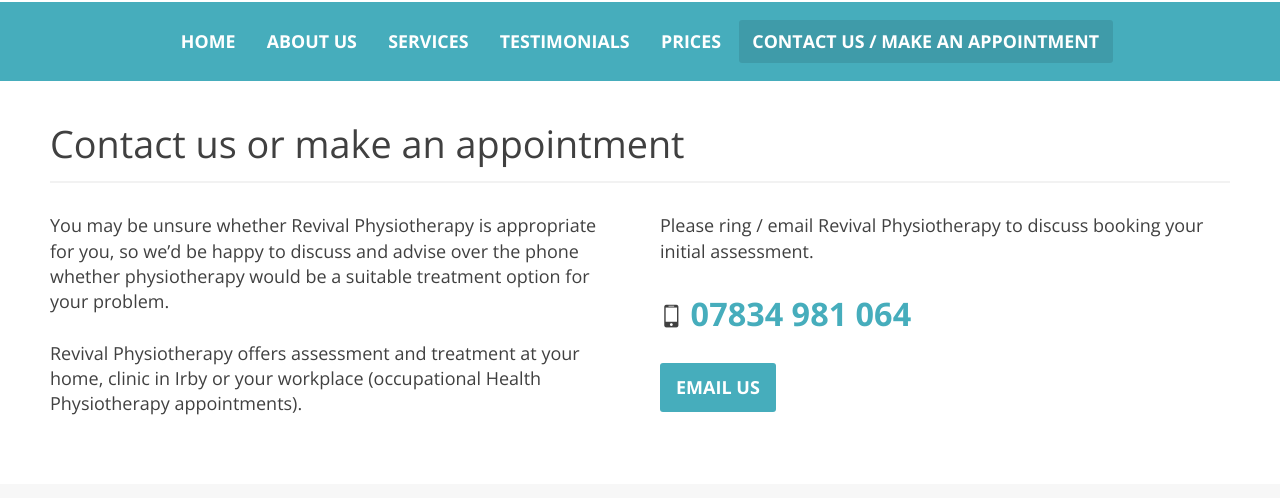
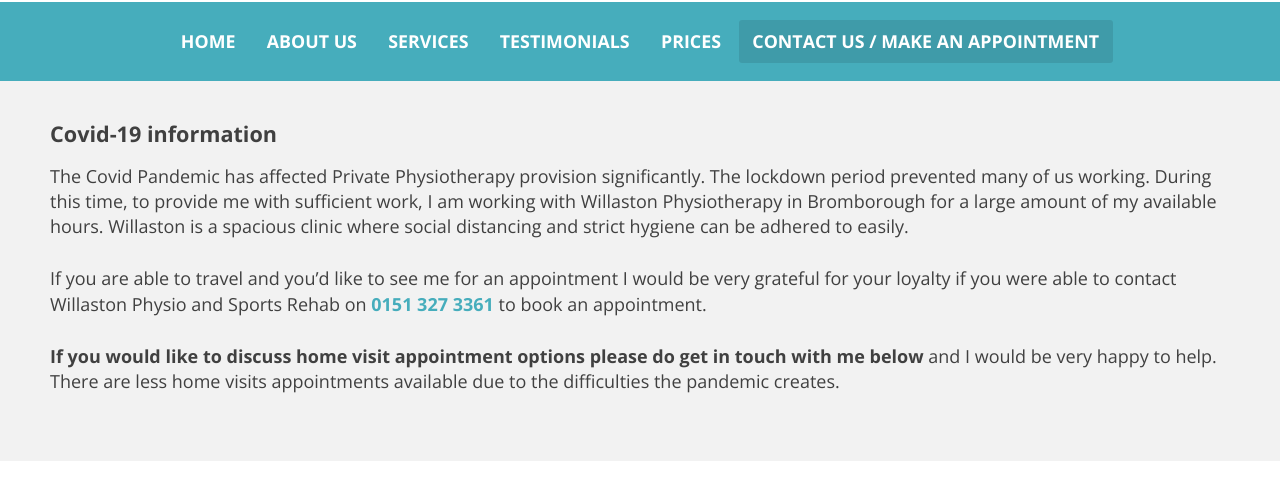
Before and after one commit to revivalphysiotherapy/revivalphysiotherapy.github.io, a plain HTML site: page contact/index.html in a window 1280 px wide. Shown: the part 154-652 px from the top of the page. Drawn offline with nearby package versions, Linux system fonts and the light colour scheme; files whose address does not match are found by name.

Commit message:
covid-19 information

```diff
--- a/contact/index.html
+++ b/contact/index.html
@@ -70,6 +70,19 @@
 
     <main role="main" class="formatting">
 
+<div class="strip">
+  <div class="wrap">
+
+    <h3>Covid-19 information</h3>
+    <p>The Covid Pandemic has affected Private Physiotherapy provision significantly. The lockdown period prevented many of us working. During this time, to provide me with sufficient work, I am working with Willaston Physiotherapy in Bromborough for a large amount of my available hours. Willaston is a spacious clinic where social distancing and strict hygiene can be adhered to easily.</p>
+
+    <p>If you are able to travel and you’d like to see me for an appointment I would be very grateful for your loyalty  if you were able to contact Willaston Physio and Sports Rehab on <a href="tel:01513273361">0151 327 3361</a> to book an appointment.</p>
+
+    <p><b>If you would like to discuss home visit appointment options please do get in touch with me below</b> and I would be very happy to help. There are less home visits appointments available due to the difficulties the pandemic creates.</p>
+
+  </div>
+</div>
+
 <div class="wrap">
   <h1>Contact us or make an appointment</h1>
 
```
Also changed, not shown: index.html (+9 -0 lines).
